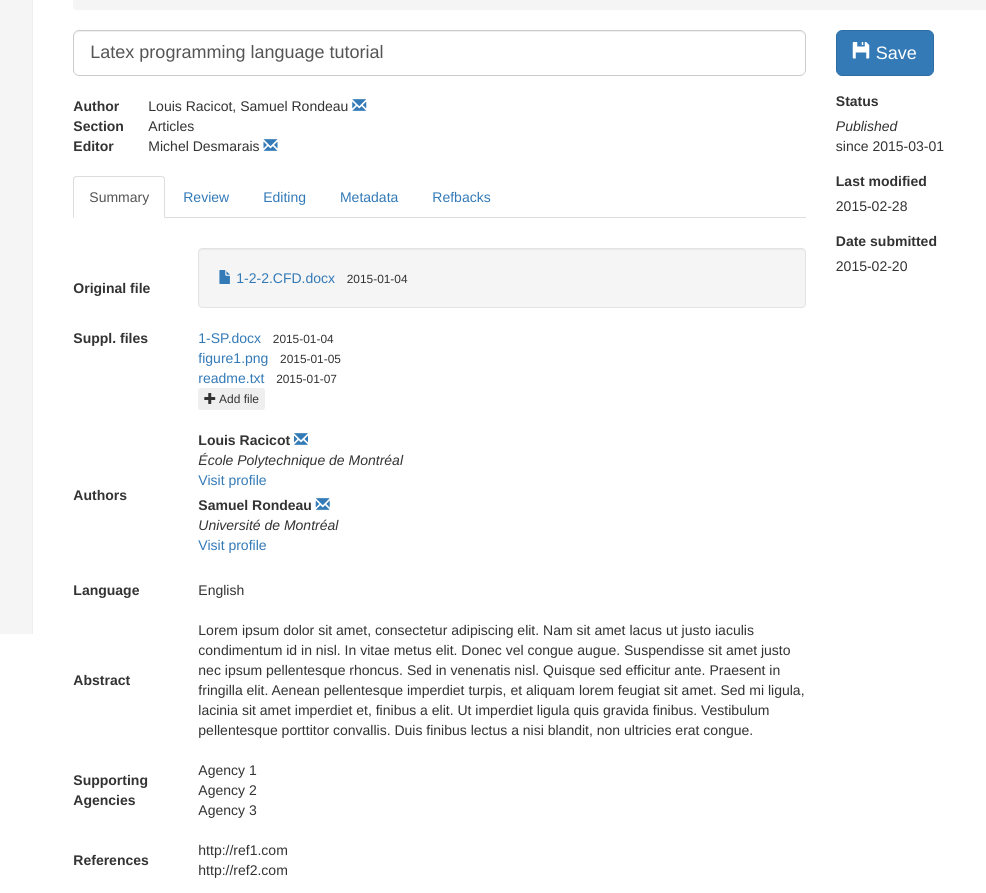
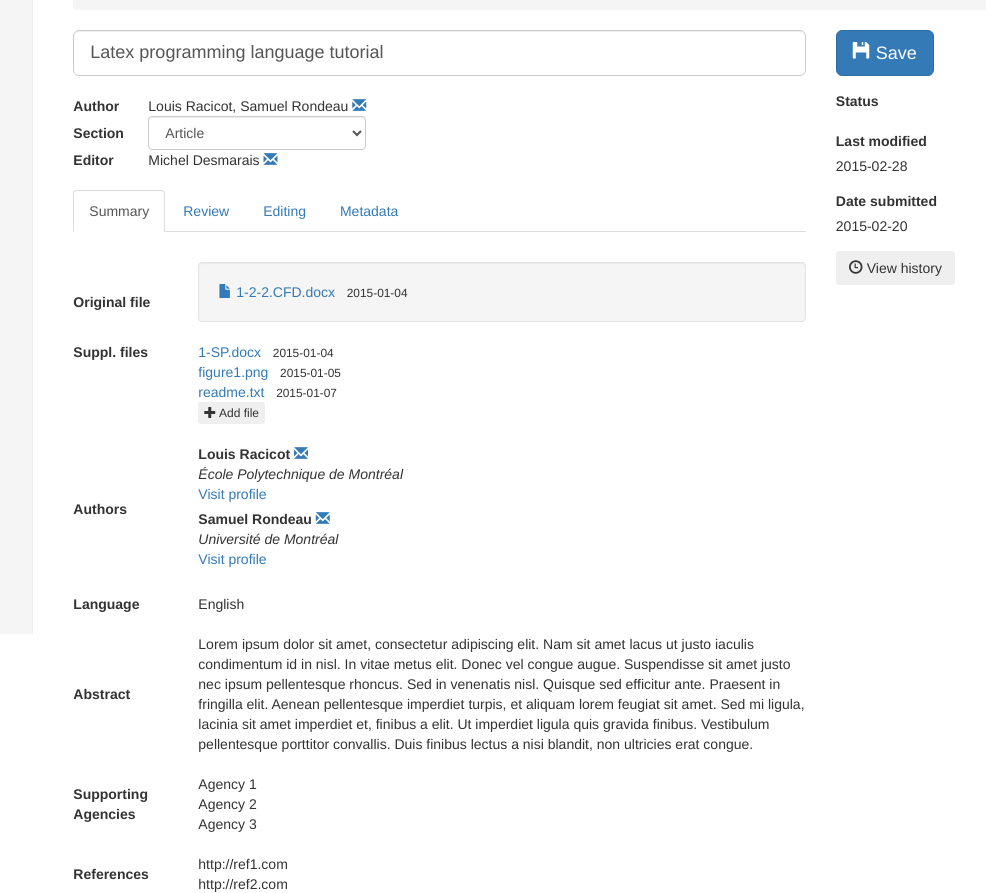
Before and after one commit to ArchSirius/log2420-project, a PHP site: template views/submissionDetail.twig in a window 1280 px wide. Shown: the part 166-1059 px from the top of the page, without its empty margins (180-1166 px from the left). Run offline with PHP 8.4, Linux system fonts and the light colour scheme; the template is opened without the code that fills it, so the values that code supplies are empty; some libraries are stand-ins or nearby versions.

Commit message:
submissionsDetail sur editor

```diff
--- a/views/submissionDetail.twig
+++ b/views/submissionDetail.twig
@@ -28,8 +28,16 @@
                 </td>
               </tr>
               <tr>
-                <th>Section</th>
-                <td>Articles</td>
+                <th>
+                  Section
+                </th>
+                <td>
+                  <select class="form-control">
+                    <option selected>Article</option>
+                    <option>Section 2</option>
+                    <option>Section 3</option>
+                  </select>
+                </td>
               </tr>
               <tr>
                 <th>Editor</th>
@@ -51,7 +59,14 @@
           <li role="presentation"><a href="#review" aria-controls="review" role="tab" data-toggle="tab">Review</a></li>
           <li role="presentation"><a href="#editing" aria-controls="editing" role="tab" data-toggle="tab">Editing</a></li>
           <li role="presentation"><a href="#metedata" aria-controls="metedata" role="tab" data-toggle="tab">Metadata</a></li>
-          <li role="presentation"><a href="#refbacks" aria-controls="refbacks" role="tab" data-toggle="tab">Refbacks</a></li>
+          {% if role == 'author' %}
+            <li role="presentation"><a href="#refbacks" aria-controls="refbacks" role="tab" data-toggle="tab">Refbacks</a></li>
+          {% endif %}
+          {% if role == 'editor' %}
+            <li role="presentation"><a href="#references" aria-controls="references" role="tab" data-toggle="tab">References</a></li>
+            <li role="presentation"><a href="#editors" aria-controls="editors" role="tab" data-toggle="tab">Editors</a></li>
+            <li role="presentation"><a href="#reviwers" aria-controls="reviwers" role="tab" data-toggle="tab">Reviewers</a></li>
+          {% endif %}
         </ul>
 
         <!-- Tab panes -->
@@ -262,7 +277,7 @@
             <h3>Proofreading</h3>
           </div>
           <div role="tabpanel" class="tab-pane" id="metedata">
-
+            [Formulaire d'édition]
           </div>
           <div role="tabpanel" class="tab-pane" id="refbacks">
             <table class="table">
@@ -283,6 +298,15 @@
               </tbody>
             </table>
           </div>
+          <div role="tabpanel" class="tab-pane" id="references">
+            [WELCOME TO THE CITATION MARKUP ASSISTANT!]
+          </div>
+          <div role="tabpanel" class="tab-pane" id="editors">
+            ...
+          </div>
+          <div role="tabpanel" class="tab-pane" id="reviwers">
+            ...
+          </div>
         </div>
 
       </div>
@@ -295,7 +319,17 @@
         </div>
         <div class="form-group">
           <label >Status</label><br />
-          <em>Published</em><br />since 2015-03-01
+          {% if role == 'author'%}
+            <em>Published</em><br />since 2015-03-01
+          {% endif %}
+          {% if role == 'editor'%}
+            <select class="form-control">
+              <option>In editing</option>
+              <option selected>Published</option>
+              <option>Rejected</option>
+            </select>
+            <br />since 2015-03-01
+          {% endif %}
         </div>
         <div class="form-group">
           <label>Last modified</label><br />
@@ -306,7 +340,9 @@
           2015-02-20
         </div>
 
-    </div>
+        <button class="btn"><span class="glyphicon glyphicon-time" aria-hidden="true"></span> View history</button>
+
+    </form>
   </div>
 
   <!-- Modal -->
```
